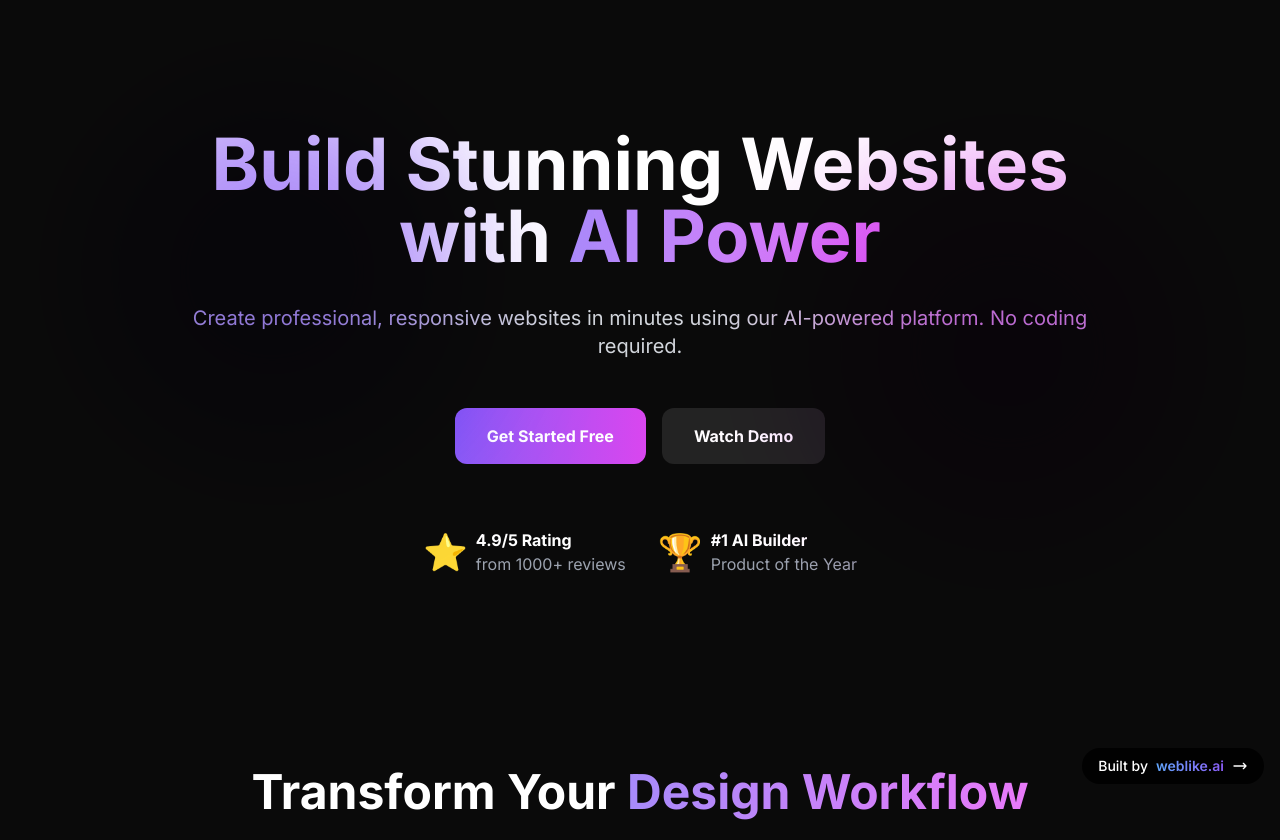
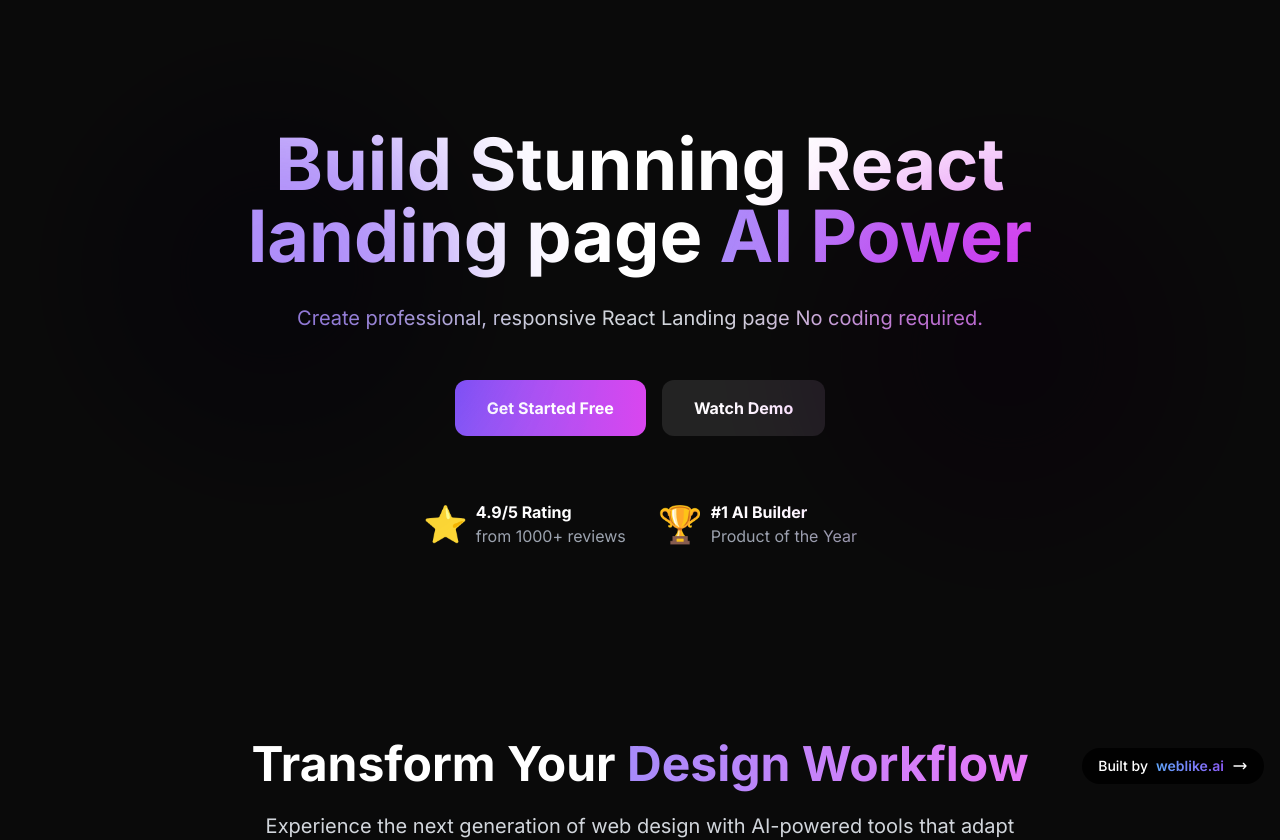
Before and after one commit to Kemzy9/webdonepro, a Next.js app: page / in a window 1280 px wide. Shown: the top 840 px of the page. Built offline with nearby package versions, Linux system fonts and the light colour scheme.

Commit message:
Update page.tsx

```diff
--- a/src/app/UI/Hero/page.tsx
+++ b/src/app/UI/Hero/page.tsx
@@ -11,11 +11,11 @@ const GeneratedComponent: React.FC = () => {
       <div className="container mx-auto px-6 pt-32 pb-16 relative">
         <div className="text-center max-w-4xl mx-auto">
           <h1 className="text-5xl md:text-7xl font-bold text-white mb-8">
-            Build Stunning Websites with
+            Build Stunning React landing page
             <span className="text-transparent bg-clip-text bg-gradient-to-r from-violet-400 to-fuchsia-400"> AI Power</span>
           </h1>
           <p className="text-xl text-gray-300 mb-12">
-            Create professional, responsive websites in minutes using our AI-powered platform.
+            Create professional, responsive React Landing page
             No coding required.
           </p>
           <div className="flex justify-center gap-4">
```
